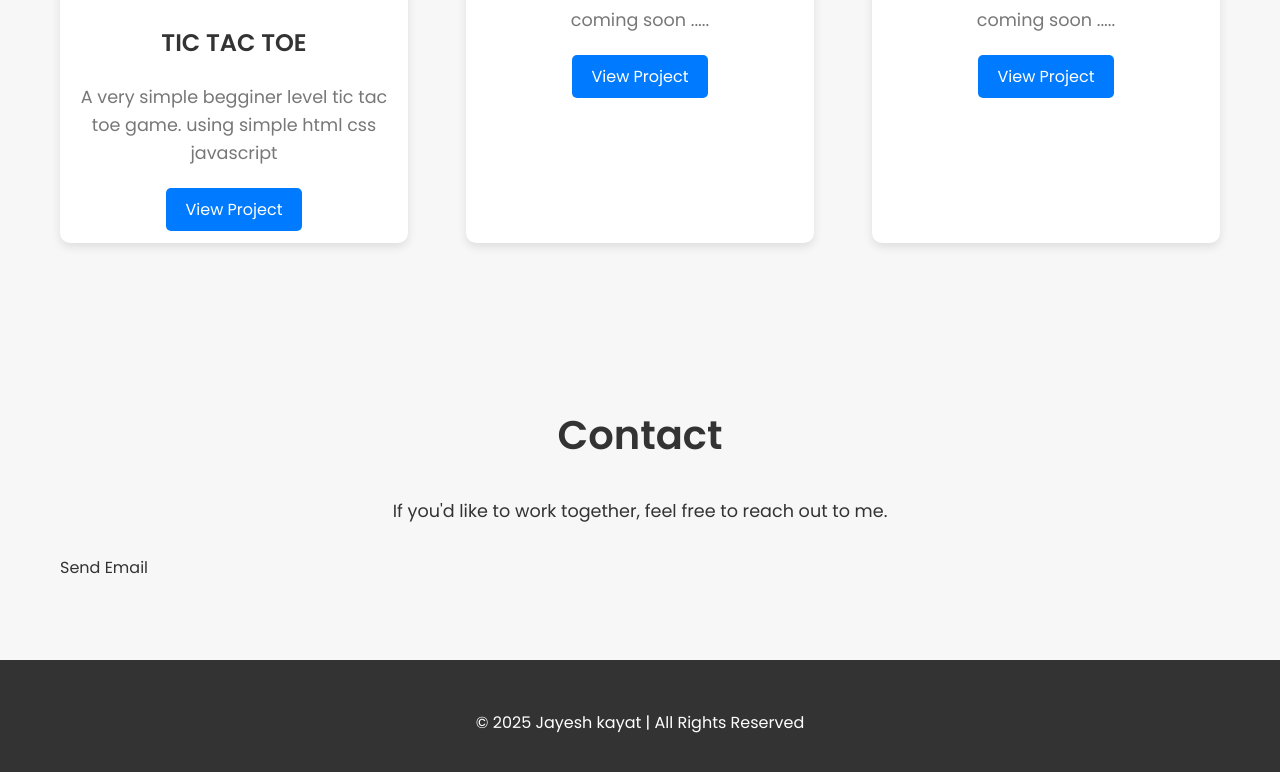
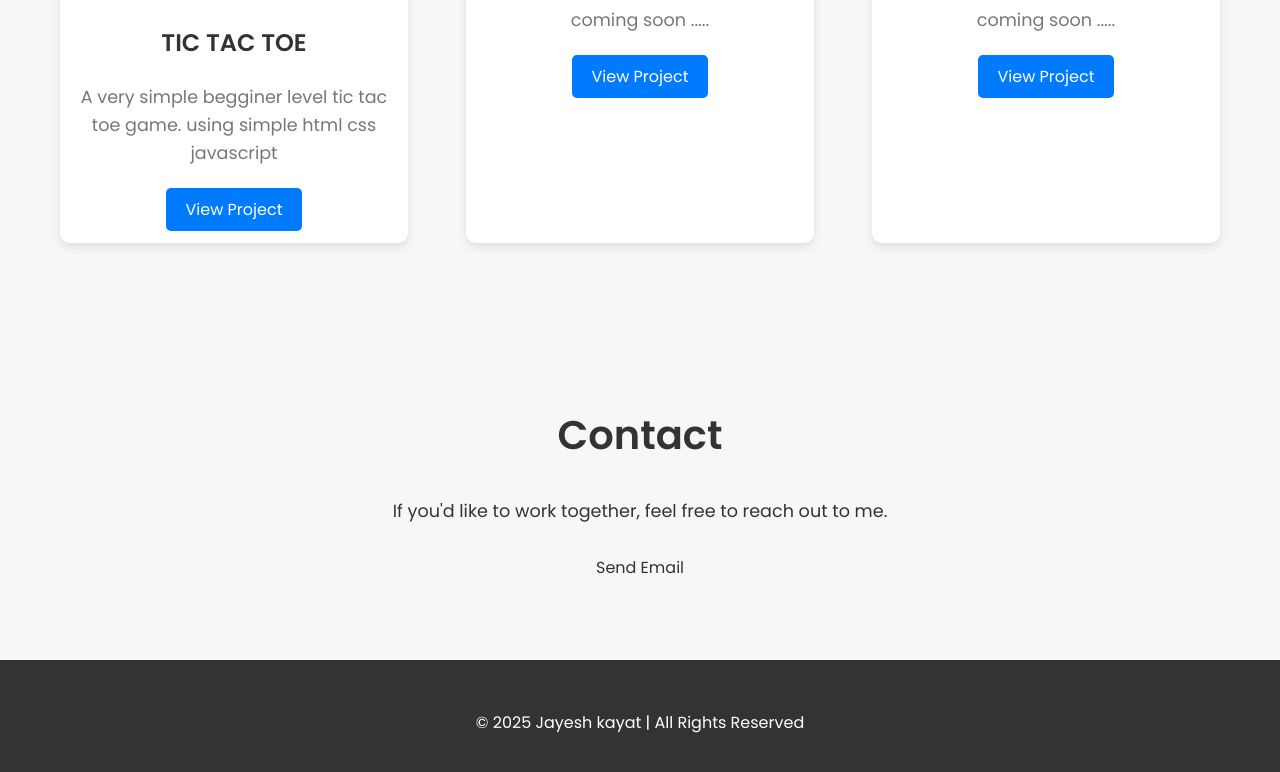
Before and after one commit to jayeshk09/jayeshk09.github.io, a plain HTML site: page index.html in a window 1280 px wide. Shown: the part 1345-2117 px from the top of the page. Drawn offline with nearby package versions, Linux system fonts and the light colour scheme.

Commit message:
Update index.html

```diff
--- a/index.html
+++ b/index.html
@@ -70,8 +70,8 @@
     <section id="contact" class="section">
         <div class="container" data-aos="fade-up">
             <h2>Contact</h2>
-            <p>If you'd like to work together, feel free to reach out to me.</p>
-            <a href="mailto:jrexweb@gmail.com" class="btn">Send Email </a>
+           <center> <p>If you'd like to work together, feel free to reach out to me.</p>
+            <a href="mailto:jrexweb@gmail.com" class="btn">Send Email </a> </center>
 
         </div>
     </section>
```
